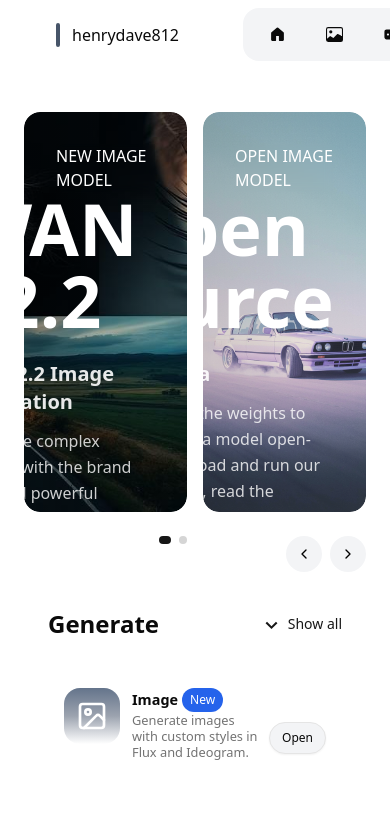
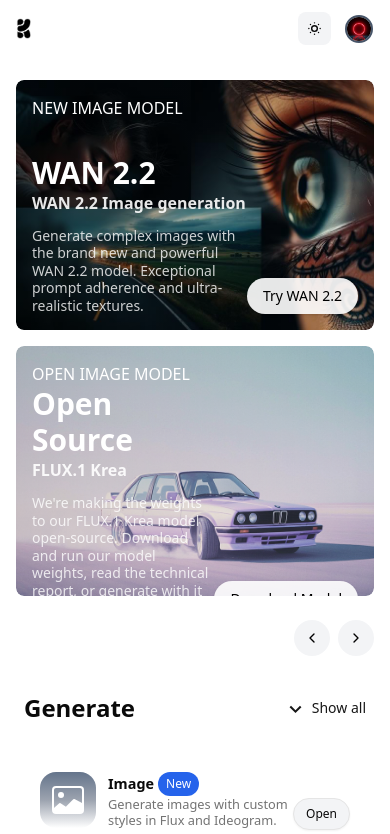
Before and after one commit to CHIDI00/Krea-clone-internship, a Next.js app: page /home in a window 390 px wide. Shown: the top 834 px of the page. Built offline with nearby package versions, Linux system fonts and the light colour scheme.

Commit message:
Fift Commit: Added table & mobile responsiveness

```diff
--- /dev/null
+++ b/app/_components/Footer.tsx
@@ -0,0 +1,7 @@
+import React from "react";
+
+const Footer = () => {
+  return <div className="w-full px-2 py-3 bg-black md:px-6">Footer</div>;
+};
+
+export default Footer;
--- a/app/_components/HoverCard.tsx
+++ b/app/_components/HoverCard.tsx
@@ -1,20 +1,13 @@
-// components/HoverCard.jsx
-import {
-  Image as ImageIcon,
-  Video as VideoIcon,
-  Zap,
-  RefreshCcw,
-  Box,
-  Pencil,
-  Sparkles,
-  Edit,
-  Scissors,
-  Files,
-  Folder,
-  Database,
-} from "lucide-react";
+import { Box, Scissors, Files } from "lucide-react";
+import { BsPersonArmsUp, BsImage } from "react-icons/bs";
+import { TiVideo } from "react-icons/ti";
+import { ImMagicWand } from "react-icons/im";
+import { IoPencil } from "react-icons/io5";
+import { PiCompassTool, PiMicrophoneStageFill } from "react-icons/pi";
+import { GiBrain } from "react-icons/gi";
 import { motion } from "framer-motion";
 import { Dispatch, SetStateAction } from "react";
+import { FaFolder } from "react-icons/fa";
 
 interface HoverProps {
   setIsHoveringHome: Dispatch<SetStateAction<boolean>>;
@@ -38,25 +31,25 @@ const HoverCard: React.FC<HoverProps> = ({ setIsHoveringHome }) => {
         <ul className="space-y-2">
           <li className="flex items-center gap-3 p-4 transition-colors rounded-xl hover:bg-gray-50">
             <div className="flex items-center justify-center p-3 text-white shadow-sm rounded-xl bg-gradient-to-b from-slate-500 via-gray-400 to-white">
-              <ImageIcon size={18} />
+              <BsImage size={18} />
             </div>
             <span className="text-sm font-medium">Image</span>
           </li>
           <li className="flex items-center gap-3 p-4 transition-colors rounded-xl hover:bg-gray-50">
-            <div className="flex items-center justify-center p-3 text-white bg-orange-500 shadow-sm rounded-xl">
-              <VideoIcon size={18} />
+            <div className="flex items-center justify-center p-3 text-white bg-yellow-500 shadow-sm rounded-xl">
+              <TiVideo size={18} />
             </div>
             <span className="text-sm">Video</span>
           </li>
           <li className="flex items-center gap-3 p-4 transition-colors rounded-xl hover:bg-gray-50">
-            <div className="flex items-center justify-center p-3 text-white bg-blue-500 shadow-sm rounded-xl">
-              <Zap size={18} />
+            <div className="flex items-center justify-center p-3 text-white shadow-sm bg-gradient-to-b from-blue-500 via-blue-400 to-white rounded-xl">
+              <IoPencil size={18} />
             </div>
             <span className="text-sm">Realtime</span>
           </li>
           <li className="flex items-center gap-3 p-4 transition-colors rounded-xl hover:bg-gray-50">
             <div className="flex items-center justify-center p-3 text-white bg-black shadow-sm rounded-xl">
-              <RefreshCcw size={18} />
+              <BsPersonArmsUp size={18} />
             </div>
             <span className="text-sm">Motion Transfer</span>
           </li>
@@ -74,20 +67,20 @@ const HoverCard: React.FC<HoverProps> = ({ setIsHoveringHome }) => {
         <h3 className="mb-3 font-semibold text-gray-500">Edit</h3>
         <ul className="space-y-2">
           <li className="flex items-center gap-3 p-4 transition-colors rounded-xl hover:bg-gray-50">
-            <div className="flex items-center justify-center p-3 text-white bg-yellow-500 shadow-sm rounded-xl">
-              <Sparkles size={18} />
+            <div className="flex items-center justify-center p-3 text-white shadow-sm bg-gradient-to-b from-black via-black/90 to-black/40 rounded-xl">
+              <ImMagicWand size={18} />
             </div>
             <span className="text-sm">Enhancer</span>
           </li>
           <li className="flex items-center gap-3 p-4 transition-colors rounded-xl hover:bg-gray-50">
-            <div className="flex items-center justify-center p-3 text-white bg-purple-500 shadow-sm rounded-xl">
-              <Pencil size={18} />
+            <div className="flex items-center justify-center p-3 text-white shadow-sm bg-gradient-to-b from-purple-900 via-purple-800 to-purple-400 rounded-xl">
+              <PiCompassTool size={18} />
             </div>
             <span className="text-sm">Edit</span>
           </li>
           <li className="flex items-center gap-3 p-4 transition-colors rounded-xl hover:bg-gray-50">
-            <div className="flex items-center justify-center p-3 text-white bg-teal-500 shadow-sm rounded-xl">
-              <Edit size={18} />
+            <div className="flex items-center justify-center p-3 text-white shadow-sm bg-gradient-to-b from-green-900 via-green-800 to-green-400 rounded-xl">
+              <PiMicrophoneStageFill size={18} />
             </div>
             <span className="text-sm">Video Lipsync</span>
           </li>
@@ -106,13 +99,13 @@ const HoverCard: React.FC<HoverProps> = ({ setIsHoveringHome }) => {
         <ul className="space-y-2">
           <li className="flex items-center gap-3 p-4 transition-colors rounded-xl hover:bg-gray-50">
             <div className="flex items-center justify-center p-3 text-white bg-orange-800 shadow-sm rounded-xl">
-              <Database size={18} />
+              <GiBrain size={18} />
             </div>
             <span className="text-sm">Train</span>
           </li>
           <li className="flex items-center gap-3 p-4 transition-colors rounded-xl hover:bg-gray-50">
             <div className="flex items-center justify-center p-3 text-white bg-blue-800 shadow-sm rounded-xl">
-              <Folder size={18} />
+              <FaFolder size={18} />
             </div>
             <span className="text-sm">Assets</span>
           </li>
--- a/app/_components/Navigation.tsx
+++ b/app/_components/Navigation.tsx
@@ -1,14 +1,11 @@
 "use client";
 
-import { motion } from "framer-motion";
-import { ImageIcon, Headset, Bell, SunDim } from "lucide-react";
 import Link from "next/link";
 import { usePathname } from "next/navigation";
 import { useState } from "react";
-import HoverCard from "./HoverCard";
-import Logo from "./Logo";
 
-import Avatar from "./ui/Avatar";
+import { motion } from "framer-motion";
+
 import { GoHomeFill } from "react-icons/go";
 import { BsFillCreditCardFill, BsImage } from "react-icons/bs";
 import { TiVideo } from "react-icons/ti";
@@ -18,6 +15,11 @@ import { PiCompassTool } from "react-icons/pi";
 import { FaDiscord, FaFolder } from "react-icons/fa";
 import { RiSettings4Fill } from "react-icons/ri";
 import { LuLogOut } from "react-icons/lu";
+import { ImageIcon, Headset, Bell, SunDim } from "lucide-react";
+
+import HoverCard from "@/app/_components/HoverCard";
+import Logo from "@/app/_components/Logo";
+import Avatar from "@/app/_components/ui/Avatar";
 
 const Navigation = () => {
   const pathname = usePathname();
@@ -45,13 +47,13 @@ const Navigation = () => {
       transition={{ duration: 0.6 }}
       className="fixed top-0 left-0 right-0 z-50 w-full"
     >
-      <div className="flex items-center justify-between w-full px-6 py-2">
+      <div className="flex items-center justify-between w-full px-4 py-3 bg-white md:px-6 lg:py-2 lg:bg-transparent">
         {/* Left Section */}
         <div className="flex items-center gap-8">
           <motion.div className="flex items-center justify-center gap-8 ">
             <Logo />
             <div className="relative">
-              <div className="flex items-center space-x-3 cursor-pointer">
+              <div className="items-center hidden space-x-3 cursor-pointer lg:flex">
                 <Avatar />
                 <p className="text-[1rem] font-normal">henrydave812</p>
               </div>
@@ -60,7 +62,7 @@ const Navigation = () => {
         </div>
 
         {/* Middle nav */}
-        <div className="flex justify-center items-center p-[6px] bg-gray-100 rounded-2xl z-50 ml-16 ">
+        <div className="hidden lg:flex justify-center items-center p-[6px] bg-gray-100 rounded-2xl z-50 ml-16 ">
           {navItems.map((item, index) => {
             const isActive = pathname === item.route;
             const isHome = item.route === "/";
@@ -104,14 +106,14 @@ const Navigation = () => {
         <div className="flex items-center gap-3">
           <motion.button
             whileHover={{ scale: 1.05 }}
-            className="flex items-center gap-2 px-2 py-1 font-medium transition-colors bg-gray-100 justify-ceter rounded-xl"
+            className="items-center hidden gap-2 px-2 py-1 font-medium transition-colors bg-gray-100 lg:flex justify-ceter rounded-xl"
           >
             <ImageIcon size={17} />
             Gallery
           </motion.button>
           <motion.button
             whileHover={{ scale: 1.05 }}
-            className="flex items-center gap-2 px-2 py-1 font-medium transition-colors bg-gray-100 justify-ceter rounded-xl"
+            className="items-center hidden gap-2 px-2 py-1 font-medium transition-colors bg-gray-100 lg:flex justify-ceter rounded-xl"
           >
             <Headset size={17} />
             Support
@@ -120,7 +122,7 @@ const Navigation = () => {
           <div className="flex items-center gap-3">
             <motion.button
               whileHover={{ scale: 1.05 }}
-              className="flex items-center gap-2 p-2 font-medium transition-colors bg-gray-100 rounded-lg justify-ceter"
+              className="items-center hidden gap-2 p-2 font-medium transition-colors bg-gray-100 rounded-lg lg:flex justify-ceter"
             >
               <Bell size={17} />
             </motion.button>
--- a/app/_components/ui/Avatar.tsx
+++ b/app/_components/ui/Avatar.tsx
@@ -1,16 +1,16 @@
 import Image from "next/image";
 import React from "react";
-import kreaBlack from "@/public/kreaBlack.png";
+import avatar from "@/public/avatar.jpeg";
 
 const Avatar = () => {
   return (
-    <div className="cursor-pointer">
+    <div className=" hover:bg-gray-200 transition-all duration-300 cursor-pointer p-[1.5px] rounded-lg">
       <Image
-        src={kreaBlack}
+        src={avatar}
         alt="User Avatar"
         width="0"
         height="0"
-        className="w-6 h-6 border-2 rounded-full border-slate-600"
+        className="border-2 rounded-full w-7 h-7 border-slate-600"
       />
     </div>
   );
--- a/app/home/GenerateSection.tsx
+++ b/app/home/GenerateSection.tsx
@@ -1,22 +1,9 @@
 import { motion } from "framer-motion";
-import {
-  Image,
-  Video,
-  Zap,
-  Edit,
-  Mic,
-  Shuffle,
-  Sparkles,
-  Brain,
-} from "lucide-react";
-import { BsFillCreditCardFill, BsPersonArmsUp } from "react-icons/bs";
+import { BsPersonArmsUp, BsImage } from "react-icons/bs";
 import { TiVideo } from "react-icons/ti";
 import { ImMagicWand } from "react-icons/im";
 import { IoPencil } from "react-icons/io5";
 import { PiCompassTool, PiMicrophoneStageFill } from "react-icons/pi";
-import { FaDiscord, FaFolder } from "react-icons/fa";
-import { RiSettings4Fill } from "react-icons/ri";
-import { LuLogOut } from "react-icons/lu";
 import { Button } from "@/app/_components/ui/button";
 import { GiBrain } from "react-icons/gi";
 import { BiChevronDown } from "react-icons/bi";
@@ -24,7 +11,7 @@ import { BiChevronDown } from "react-icons/bi";
 const GenerateSection = () => {
   const tools = [
     {
-      icon: Image,
+      icon: BsImage,
       title: "Image",
       description: "Generate images with custom styles in Flux and Ideogram.",
       isNew: true,
@@ -119,7 +106,7 @@ const GenerateSection = () => {
       initial="hidden"
       animate="visible"
       variants={containerVariants}
-      className="px-6 py-20"
+      className="px-2 pt-20 md:pt-0 md:py-20 md:px-6"
     >
       <div className="flex items-center justify-between mb-8">
         <motion.h2
@@ -139,16 +126,16 @@ const GenerateSection = () => {
 
       <motion.div
         variants={containerVariants}
-        className="grid grid-cols-1 gap-4 md:grid-cols-2 lg:grid-cols-4"
+        className="grid grid-cols-1 md:gap-4 md:grid-cols-2 lg:grid-cols-4"
       >
-        {tools.map((tool, index) => (
+        {tools.map((tool) => (
           <motion.div key={tool.title} variants={itemVariants}>
-            <div className="relative overflow-hidden transition-all duration-300 cursor-pointer group bg-card border-border hover:border-primary/20">
+            <div className="relative overflow-hidden transition-all duration-300 cursor-pointer group ">
               <motion.div
                 whileHover={{ scale: 1.02 }}
                 transition={{ duration: 0.2 }}
               >
-                <div className="flex items-center justify-center gap-2 p-4">
+                <div className="flex items-center justify-between p-4 md:gap-2 md:justify-center">
                   <div className="flex items-start gap-3 mb-3">
                     <div
                       className={`p-3 rounded-2xl ${tool.bgColor} group-hover:scale-110 transition-transform duration-300 text-white`}
--- a/app/home/page.tsx
+++ b/app/home/page.tsx
@@ -24,7 +24,6 @@ const Home = () => {
       buttonText: "Try WAN 2.2",
       badge: "NEW IMAGE MODEL",
       image: HeroImage,
-      gradient: "from-primary/20 to-transparent",
     },
     {
       id: 2,
@@ -35,7 +34,6 @@ const Home = () => {
       buttonText: "Download Model",
       badge: "OPEN IMAGE MODEL",
       image: openHero,
-      gradient: "from-tool-video/20 to-transparent",
     },
   ];
 
@@ -49,7 +47,6 @@ const Home = () => {
       buttonText: "Download Model",
       badge: "OPEN IMAGE MODEL",
       image: soft,
-      // gradient: "from-tool-video/20 to-transparent",
     },
     {
       id: 2,
@@ -60,7 +57,6 @@ const Home = () => {
       buttonText: "Try WAN 2.2",
       badge: "NEW IMAGE MODEL",
       image: roadTrip,
-      // gradient: "from-primary/20 to-transparent",
     },
   ];
 
@@ -77,11 +73,12 @@ const Home = () => {
       initial={{ opacity: 0, y: 30 }}
       animate={{ opacity: 1, y: 0 }}
       transition={{ duration: 0.8, delay: 0.2 }}
-      className="relative flex flex-col gap-4 px-6 py-8"
+      className="relative flex flex-col gap-4 px-4 md:py-8 md:px-6"
     >
-      <div className="relative flex gap-4">
-        <div className="h-[400px] w-1/2">
-          <div className="relative w-full h-full overflow-hidden rounded-2xl">
+      <div className="relative flex flex-col gap-4 lg:flex-row">
+        {/* Left Slide  */}
+        <div className="h-[250px] md:h-[400px] lg:w-1/2 w-full">
+          <div className="relative w-full h-full overflow-hidden rounded-lg md:rounded-2xl">
             <AnimatePresence mode="wait">
               {slide1.map(
                 (slide, index) =>
@@ -94,9 +91,8 @@ const Home = () => {
                       transition={{ duration: 0.5, ease: "easeInOut" }}
                       className="grid flex-shrink-0 w-full h-full grid-cols-1 gap-3 "
                     >
-                      {/* Current Slide - Left */}
                       <motion.div
-                        className="relative w-full overflow-hidden cursor-pointer rounded-2xl bg-gradient-to-br from-card to-muted group"
+                        className="relative w-full overflow-hidden rounded-lg cursor-pointer md:rounded-2xl bg-gradient-to-br from-card to-muted group"
                         style={{
                           backgroundImage: ` url(${slide.image.src})`,
                           backgroundSize: "cover",
@@ -106,7 +102,7 @@ const Home = () => {
                         transition={{ duration: 0.3 }}
                       >
                         <div className="absolute inset-0 bg-gradient-to-r from-black/40 to-transparent" />
-                        <div className="relative flex flex-col justify-between h-full p-8">
+                        <div className="relative flex flex-col justify-between h-full p-4 md:p-8">
                           <div className="text-white w-fit backdrop-blur-sm">
                             {slide.badge}
                           </div>
@@ -116,7 +112,7 @@ const Home = () => {
                                 initial={{ y: 20, opacity: 0 }}
                                 animate={{ y: 0, opacity: 1 }}
                                 transition={{ delay: 0.3 }}
-                                className="mb-6 font-bold text-center text-white text-7xl"
+                                className="text-3xl font-bold text-left text-white md:text-center md:mb-6 md:text-7xl"
                               >
                                 {slide.title}
                               </motion.h2>
@@ -124,7 +120,7 @@ const Home = () => {
                                 initial={{ y: 20, opacity: 0 }}
                                 animate={{ y: 0, opacity: 1 }}
                                 transition={{ delay: 0.4 }}
-                                className="mb-3 text-xl font-semibold text-white/90"
+                                className="mb-3 font-semibold text-md text-white/90"
                               >
                                 {slide.subtitle}
                               </motion.h3>
@@ -132,7 +128,7 @@ const Home = () => {
                                 initial={{ y: 20, opacity: 0 }}
                                 animate={{ y: 0, opacity: 1 }}
                                 transition={{ delay: 0.5 }}
-                                className="leading-relaxed text-white/80"
+                                className="text-sm leading-tight md:leading-relaxed text-white/80"
                               >
                                 {slide.description}
                               </motion.p>
@@ -173,8 +169,9 @@ const Home = () => {
           </div>
         </div>
 
-        <div className="h-[400px] w-1/2">
-          <div className="relative w-full h-full overflow-hidden rounded-2xl">
+        {/* Right Slide  */}
+        <div className="h-[250px] md:h-[400px] lg:w-1/2 w-full">
+          <div className="relative w-full h-full overflow-hidden rounded-lg md:rounded-2xl">
             <AnimatePresence mode="wait">
               {slide2.map(
                 (slide, index) =>
@@ -187,9 +184,8 @@ const Home = () => {
                       transition={{ duration: 0.5, ease: "easeInOut" }}
                       className="grid flex-shrink-0 w-full h-full grid-cols-1 gap-3 "
                     >
-                      {/* Current Slide - Left */}
                       <motion.div
-                        className="relative w-full overflow-hidden cursor-pointer rounded-2xl bg-gradient-to-br from-card to-muted group"
+                        className="relative w-full overflow-hidden rounded-lg cursor-pointer md:rounded-2xl bg-gradient-to-br from-card to-muted group"
                         style={{
                           backgroundImage: ` url(${slide.image.src})`,
                           backgroundSize: "cover",
@@ -199,7 +195,7 @@ const Home = () => {
                         transition={{ duration: 0.3 }}
                       >
                         <div className="absolute inset-0 bg-gradient-to-r from-black/10 to-transparent" />
-                        <div className="relative flex flex-col justify-between h-full p-8">
+                        <div className="relative flex flex-col justify-between h-full p-4 md:p-8">
                           <div className="text-white w-fit backdrop-blur-sm">
                             {slide.badge}
                           </div>
@@ -209,7 +205,7 @@ const Home = () => {
                                 initial={{ y: 20, opacity: 0 }}
                                 animate={{ y: 0, opacity: 1 }}
                                 transition={{ delay: 0.3 }}
-                                className="mb-6 font-bold text-center text-white text-7xl"
+                                className="text-3xl font-bold text-left text-white lg:mb-6 md:text-center md:text-7xl"
                               >
                                 {slide.title}
                               </motion.h2>
@@ -217,7 +213,7 @@ const Home = () => {
                                 initial={{ y: 20, opacity: 0 }}
                                 animate={{ y: 0, opacity: 1 }}
                                 transition={{ delay: 0.4 }}
-                                className="mb-3 text-xl font-semibold text-white/90"
+                                className="mb-3 font-semibold text-md md:text-xl text-white/90"
                               >
                                 {slide.subtitle}
                               </motion.h3>
@@ -225,7 +221,7 @@ const Home = () => {
                                 initial={{ y: 20, opacity: 0 }}
                                 animate={{ y: 0, opacity: 1 }}
                                 transition={{ delay: 0.5 }}
-                                className="leading-relaxed text-white/80"
+                                className="text-sm leading-tight md:leading-relaxed text-white/80"
                               >
                                 {slide.description}
                               </motion.p>
--- a/app/layout.tsx
+++ b/app/layout.tsx
@@ -2,6 +2,7 @@ import type { Metadata } from "next";
 import { Geist, Geist_Mono } from "next/font/google";
 import Navigation from "@/app/_components/Navigation";
 import "@/app/_styles/globals.css";
+import Footer from "@/app/_components/Footer";
 
 const geistSans = Geist({
   variable: "--font-geist-sans",
@@ -14,8 +15,8 @@ const geistMono = Geist_Mono({
 });
 
 export const metadata: Metadata = {
-  title: "Create Next App",
-  description: "Generated by create next app",
+  title: "Krea AI",
+  description: "Built with ❤ by CHiDI",
 };
 
 export default function RootLayout({
@@ -30,6 +31,7 @@ export default function RootLayout({
       >
         <Navigation />
         <main className="pt-20">{children}</main>
+        <Footer />
       </body>
     </html>
   );
```
Also changed, not shown: app/_styles/globals.css (+0 -30 lines), public/avatar.jpeg (added).
